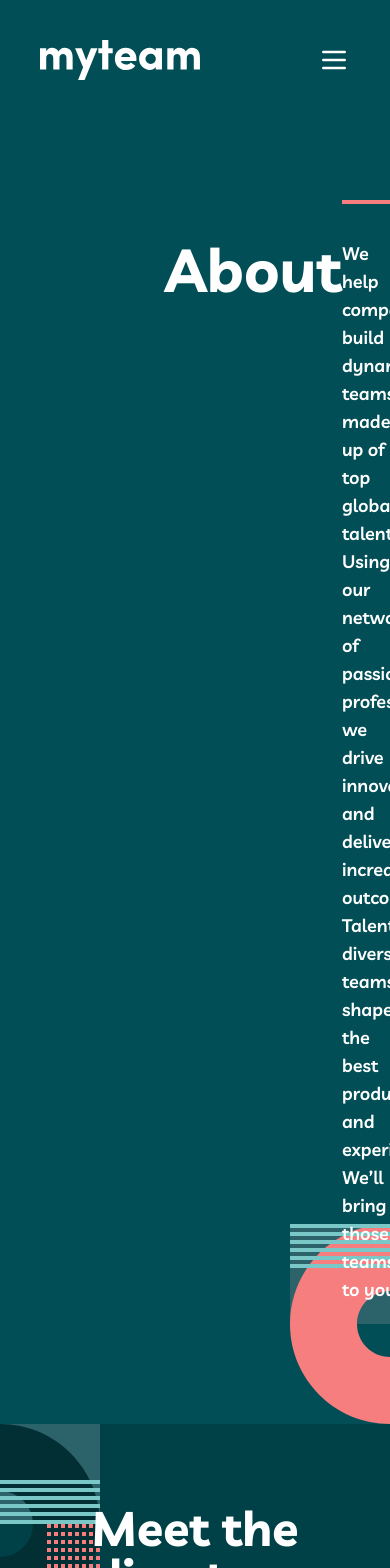
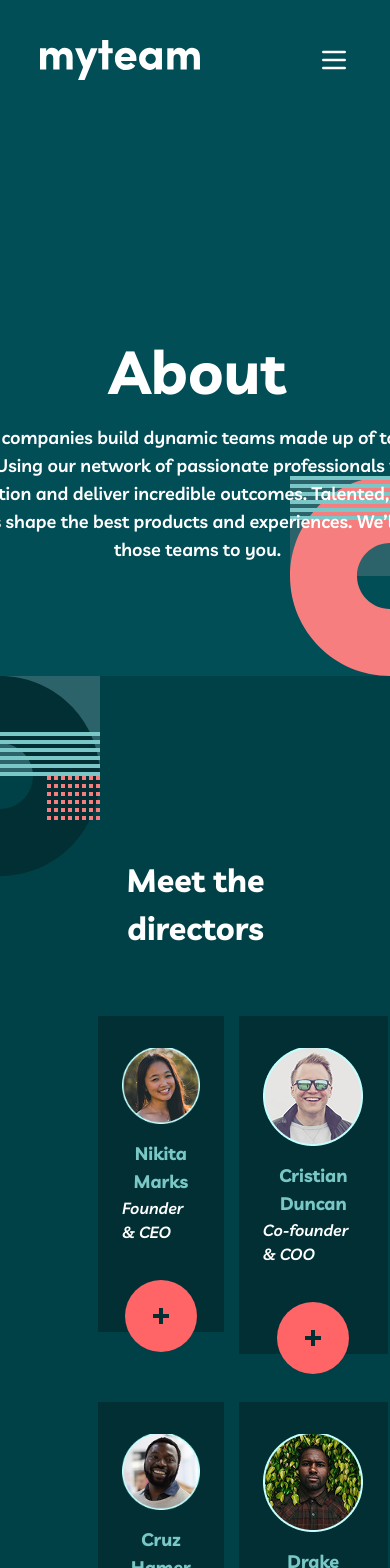
Before and after one commit to muhammadumar-rahmonov/MyTeam, a React (Vite) app: page /about in a window 390 px wide. Shown: the top 1568 px of the page. Built offline with nearby package versions, Linux system fonts and the light colour scheme.

Commit message:
project finnished

```diff
--- a/src/Context.jsx
+++ b/src/Context.jsx
@@ -15,7 +15,7 @@ import MYimg13 from "./assets/Oval (4).png";
 import MYimg14 from "./assets/Oval (5).png";
 import MYimg15 from "./assets/Group 16.png";
 import { DeliveryVector, HeaderSVG, Social } from "./SVGs";
-import MYimg16 from "./assets/Object.svg";
+import MYimg16 from "./assets/Object (2).svg";
 import MYimg17 from "./assets/jakarta.svg";
 import MYimg18 from "./assets/Object.svg";
 import MYimg19 from "./assets/Object (1).svg";
@@ -42,11 +42,11 @@ const MYIMG4 = <img src={MYimg12} alt="ava" />;
 const MYIMG5 = <img src={MYimg13} alt="ava" />;
 const MYIMG6 = <img src={MYimg14} alt="ava" />;
 const MYIMG7 = <img className="mb-9" src={MYimg15} alt="icon" />;
-const MYIMG8 = <img src={MYimg16} alt="text-svg" />;
-const MYIMG9 = <img src={MYimg17} alt="text-svg" />;
-const MYIMG10 = <img src={MYimg18} alt="text-svg" />;
-const MYIMG11 = <img src={MYimg19} alt="text-svg" />;
-const MYIMG12 = <img src={MYimg20} alt="text-svg" />;
+const MYIMG8 = <img className="responsive-img" src={MYimg16} alt="text-svg" />;
+const MYIMG9 = <img className="responsive-img" src={MYimg17} alt="text-svg" />;
+const MYIMG10 = <img className="responsive-img" src={MYimg18} alt="text-svg" />;
+const MYIMG11 = <img className="responsive-img" src={MYimg19} alt="text-svg" />;
+const MYIMG12 = <img className="responsive-img" src={MYimg20} alt="text-svg" />;
 
 const v2 = <img src="./src/assets/Group 8 (1).svg" alt="ava" />;
 
@@ -182,24 +182,6 @@ const TextSVGs = [
   },
 ];
 
-const ContactObj = [
-  {
-    id: 1,
-    img: MYImg,
-    title: "The quality of our talent network",
-  },
-  {
-    id: 2,
-    img: MYImg2,
-    title: "Usage & implementation of our software",
-  },
-  {
-    id: 3,
-    img: MYImg3,
-    title: "How we help drive innovation",
-  },
-];
-
 const contextValue = {
   svg,
   customObj,
--- a/src/components/Ahero.jsx
+++ b/src/components/Ahero.jsx
@@ -1,11 +1,10 @@
 const Ahero = () => {
   return (
-    <section className="py-[120px] abg-img  px-[165px] flex items-start justify-between relative">
-      <div className="gap-5">
-        <h1 className="font-bold text-6xl">About</h1>
-      </div>
-      <div className="w-full sm:w-[730px] relative">
-        <span className="w-12 h-1 absolute -top-10 left-0 bg-[#f67e7e]"></span>
+    <section className="abg-img about-section flex items-center justify-between relative">
+      <h1 className="livvic-bold about-h1 text-center text-6xl">About</h1>
+
+      <div className="about-p relative">
+        <span className="w-12 h-1 absolute span -top-10 left-0 bg-[#f67e7e]"></span>
         <p className="font-semibold text-lg">
           We help companies build dynamic teams made up of top global talent.
           Using our network of passionate professionals we drive innovation and
--- a/src/components/Box.jsx
+++ b/src/components/Box.jsx
@@ -15,7 +15,7 @@ const Box = ({ val, btnSvg }) => {
         }`}
       >
         {!showBack ? (
-          <li className="py-8 px-6 bg-[#012F34] transform hover:scale-110 transition-all duration-300  relative flex flex-col items-center mb-[76px] max-w-[350px]">
+          <li className="meet-li bg-[#012F34] transform hover:scale-110 transition-all duration-300  relative flex flex-col items-center ">
             <div className="mb-4">{val.img}</div>
             <div className="mb-7">
               <h4 className="livvic-bold text-lg text-center text-[#79c8c7]">
@@ -33,7 +33,7 @@ const Box = ({ val, btnSvg }) => {
             </button>
           </li>
         ) : (
-          <li className="py-8 px-6 bg-[#012F34] transform hover:scale-110 transition-all duration-300  flex flex-col relative items-center max-w-[350px] mb-[76px] text-white">
+          <li className="meet-li bg-[#012F34] transform hover:scale-110 transition-all duration-300  flex flex-col relative items-center  text-white">
             <h4 className="livvic-bold text-lg text-center text-[#79c8c7] mb-2">
               {val.title}
             </h4>
--- a/src/components/Clients.jsx
+++ b/src/components/Clients.jsx
@@ -4,11 +4,11 @@ import { MyTeamContext } from "../Context";
 const Clients = () => {
   const { TextSVGs } = useContext(MyTeamContext);
   return (
-    <section className="bg-[#012F34] py-[140px] sbg-img px-[165px]">
-      <h2 className="livvic-bold text-center  mb-16 text-5xl leading-[100%]">
+    <section className="bg-[#012F34] py-[140px] clients-section sbg-img px-[165px]">
+      <h2 className="livvic-bold text-center clients-h2  mb-16 text-5xl">
         Some of our clients
       </h2>
-      <ul className="flex justify-between">
+      <ul className="flex justify-between clients-ul">
         {TextSVGs.map((val) => (
           <li key={val.id}>{val.img}</li>
         ))}
--- a/src/components/ContactLeft.jsx
+++ b/src/components/ContactLeft.jsx
@@ -48,7 +48,7 @@ const ContactLeft = () => {
   };
 
   return (
-    <section className="flex items-center justify-center w-[542px] ">
+    <section className="flex items-center justify-center contact-left">
       <form onSubmit={handleSubmit} className="w-full max-w-[540px] space-y-6">
         <div>
           <input
--- a/src/components/ContactRight.jsx
+++ b/src/components/ContactRight.jsx
@@ -4,11 +4,9 @@ import { MyTeamContext } from "../Context";
 const ContactRight = () => {
   const { customObj } = useContext(MyTeamContext);
   return (
-    <section className="flex flex-col">
+    <section className="flex contact-right flex-col">
       <h1 className="mb-4 livvic-bold text-6xl">Contact</h1>
-      <p className="livvic-bold text-3xl mb-8 leading-[150%] text-[#f67e7e]">
-        Ask us about
-      </p>
+      <p className="livvic-bold text-3xl mb-8  text-[#f67e7e]">Ask us about</p>
       <ul className="flex flex-col">
         {customObj.map((val) => (
           <li key={val.id} className="flex items-center gap-5 mb-2">
--- a/src/components/Footer.jsx
+++ b/src/components/Footer.jsx
@@ -9,9 +9,9 @@ const Footer = () => {
 
   return (
     <footer className="bg-[#002529] flex footer-section">
-      <div className="flex footer-top">
+      <div className="flex  footer-top">
         <div className="flex flex-col ">
-          <div className="mb-6">{svg}</div>
+          <div className="svg-content">{svg}</div>
           <div className="flex items-center  gap-10">
             <Link
               className="text-white hover:text-[#F67E7E] transition-colors duration-300"
@@ -48,8 +48,8 @@ const Footer = () => {
             <Twitter />
           </button>
         </div>
-        <div className="mt-8">
-          <p className="font-semibold text-base opacity-60">
+        <div>
+          <p className="livvic-semibold text-base opacity-60">
             Copyright {CurrentYear}. All Rights Reserved
           </p>
         </div>
--- a/src/components/Meet.jsx
+++ b/src/components/Meet.jsx
@@ -5,11 +5,9 @@ import Box from "./Box";
 const Meet = () => {
   const { boxes, btnSvg } = useContext(MyTeamContext);
   return (
-    <section className="bg-[#004047]  mbg-img p-20 ">
-      <h2 className="font-bold text-5xl text-center mb-[64px]">
-        Meet the directors
-      </h2>
-      <ul className="grid grid-cols-3 gap-4 justify-between w-full ">
+    <section className="bg-[#004047]  mbg-img meet-section ">
+      <h2 className="livvic-bold meet-h1 text-center">Meet the directors</h2>
+      <ul className="grid  gap-x-8 gap-y-12  meet-ul">
         {boxes.map((val) => (
           <Box key={val.id} val={val} btnSvg={btnSvg} />
         ))}
--- a/src/index.css
+++ b/src/index.css
@@ -124,7 +124,6 @@
 @media (max-width: 768px) {
   .content {
     width: 680px;
-    max-width: max-content;
     flex-direction: column;
     text-align: center;
   }
@@ -132,7 +131,6 @@
 @media (max-width: 375px) {
   .content {
     width: 350px;
-    max-width: max-content;
     flex-direction: column;
     align-items: center;
     justify-content: center;
@@ -361,12 +359,12 @@
     font-size: 32px;
   }
 }
-
 .footer-section {
   padding: 48px 165px;
   align-items: center;
   justify-content: space-between;
 }
+
 @media (max-width: 768px) {
   .footer-section {
     padding: 56px 40px;
@@ -374,37 +372,268 @@
   }
 }
 
+.svg-content {
+  margin-bottom: 24px;
+}
+
+@media (max-width: 768px) {
+  .svg-content {
+    margin-bottom: 50px;
+  }
+}
+
 .footer-top {
   gap: 125px;
 }
+
 @media (max-width: 768px) {
   .footer-top {
     gap: 302px;
-    margin-bottom: 32px;
+    margin-bottom: 64px;
   }
 }
+
 .footer-action {
   flex-direction: column;
 }
+
 @media (max-width: 768px) {
   .footer-action {
     flex-direction: row;
-    align-items: center;
     text-align: center;
-    gap: 302px;
+    gap: 285px;
   }
 }
+
 .footer-bottom {
-  gap: 16px;
+  gap: 12px;
   margin-bottom: 50px;
   justify-content: end;
 }
+
 @media (max-width: 768px) {
   .footer-bottom {
-    gap: 16px;
+    gap: 12px;
+    margin-bottom: 0px;
   }
 }
 
+@media (max-width: 375px) {
+  .footer-section {
+    flex-direction: column;
+    align-items: center;
+    text-align: center;
+    padding: 40px 20px;
+  }
+
+  .svg-content {
+    margin-bottom: 30px;
+  }
+
+  .footer-top {
+    flex-direction: column;
+    align-items: center;
+    gap: 30px;
+    margin-bottom: 40px;
+  }
+
+  .footer-action {
+    flex-direction: column;
+    align-items: center;
+    gap: 16px;
+  }
+
+  .footer-bottom {
+    flex-direction: column;
+    align-items: center;
+    justify-content: center;
+    gap: 10px;
+    margin-bottom: 20px;
+  }
+}
+
+.about-section {
+  padding: 120px 165px;
+}
+@media (max-width: 768px) {
+  .about-section {
+    padding: 224px 40px 112px 45px;
+    text-align: center;
+    flex-direction: column;
+  }
+}
+@media (max-width: 375px) {
+  .about-section {
+    padding: 160px 24px 108px 24px;
+    text-align: center;
+    flex-direction: column;
+  }
+}
+.about-h1 {
+  margin-bottom: 80px;
+  line-height: 100px;
+}
+@media (max-width: 768px) {
+  .about-h1 {
+    margin-bottom: 24px;
+    line-height: 56px;
+  }
+}
+@media (max-width: 375px) {
+  .about-h1 {
+    font-size: 40px;
+    margin-bottom: 24px;
+    line-height: 40px;
+  }
+}
+
+.about-p {
+  width: 730px;
+}
+@media (max-width: 768px) {
+  .about-p {
+    width: 550px;
+  }
+}
+@media (max-width: 375px) {
+  .about-p {
+    width: 327px;
+  }
+}
+
+.meet-section {
+  padding: 140px 165px;
+}
+@media (max-width: 768px) {
+  .meet-section {
+    padding: 180px 97px 100px 98px;
+  }
+}
+@media (max-width: 375px) {
+  .meet-section {
+    padding: 168px 88px 24px 24px;
+  }
+}
+.meet-h1 {
+  font-size: 48px;
+  margin-bottom: 64px;
+}
+@media (max-width: 768px) {
+  .meet-h1 {
+    font-size: 32px;
+    margin-bottom: 64px;
+  }
+}
+.meet-ul {
+  grid-template-columns: repeat(3, 1fr);
+  column-gap: 11px;
+  row-gap: 48px;
+}
+@media (max-width: 768px) {
+  .meet-ul {
+    grid-template-columns: repeat(2, 1fr);
+    column-gap: 15px;
+  }
+}
+
+@media (max-width: 375px) {
+  .meet-ul {
+    grid-template-columns: repeat(1, 1fr);
+    column-gap: 15px;
+  }
+}
+
+.meet-li {
+  padding: 32px 24px;
+  max-width: 350px;
+}
+@media (max-width: 768px) {
+  .meet-li {
+    padding: 32px 24px;
+    max-width: 281px;
+  }
+}
+@media (max-width: 768px) {
+  .meet-li {
+    padding: 32px 24px;
+    max-width: 327px;
+  }
+}
+@media (max-width: 768px) {
+  .clients-section {
+    padding: 100px 40px;
+  }
+}
+@media (max-width: 375px) {
+  .clients-section {
+    padding: 88px 24px;
+  }
+}
+@media (max-width: 375px) {
+  .clients-ul {
+    flex-direction: column;
+    align-items: center;
+    gap: 80px;
+  }
+}
+
+@media (max-width: 768px) {
+  .clients-h2 {
+    font-size: 32px;
+  }
+}
+.responsive-img {
+  width: 165px;
+  height: 28px;
+}
+@media (max-width: 768px) {
+  .responsive-img {
+    width: 100px;
+  }
+}
+
+@media (max-width: 375px) {
+  .responsive-img {
+    width: 145px;
+  }
+}
+
+.contact-section {
+  padding: 120px 165px;
+}
+@media (max-width: 768px) {
+  .contact-section {
+    padding: 112px 113px;
+    flex-direction: column;
+  }
+}
+@media (max-width: 375px) {
+  .contact-section {
+    padding: 88px 24px;
+    flex-direction: column;
+  }
+}
+@media (max-width: 768px) {
+  .contact-right {
+    text-align: center;
+    margin-bottom: 64px;
+  }
+}
+.contact-left {
+  width: 542px;
+}
+@media (max-width: 768px) {
+  .contact-left {
+    align-items: center;
+    width: 342px;
+  }
+}
+@media (max-width: 375px) {
+  .contact-left {
+    align-items: center;
+    width: 327px;
+  }
+}
 .livvic-thin {
   font-family: "Livvic", sans-serif;
   font-weight: 100;
--- a/src/pages/Contact.jsx
+++ b/src/pages/Contact.jsx
@@ -3,7 +3,7 @@ import { ContactLeft, ContactRight, Ready } from "../components";
 
 const Contact = () => {
   return (
-    <main className="py-[120px] flex justify-between cbg-img  px-[165px]">
+    <main className="flex justify-between cbg-img  contact-section">
       <ContactRight />
       <ContactLeft />
     </main>
```
